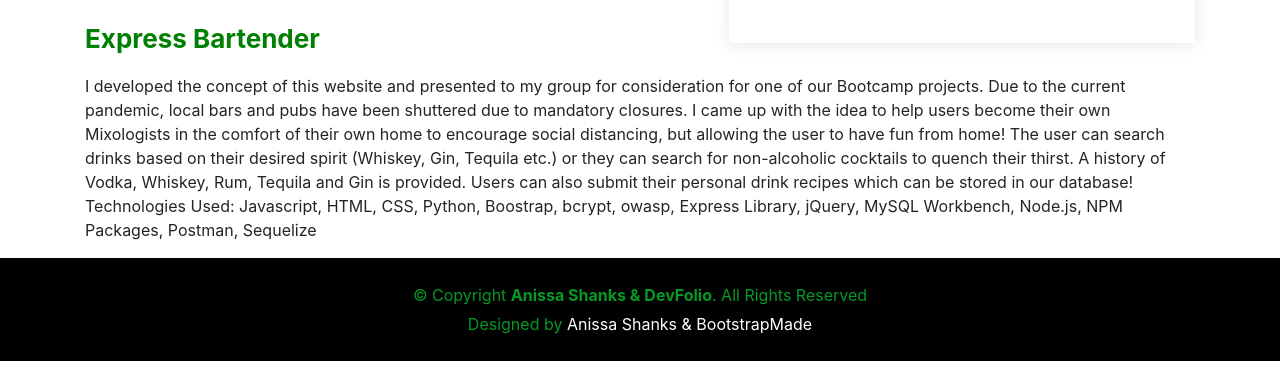
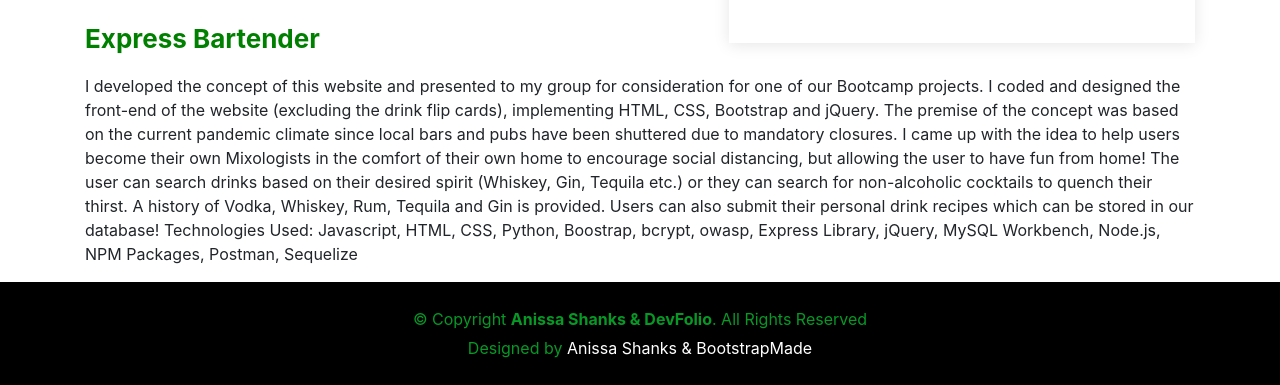
Before and after one commit to anissa1908/Portfolio_Final, a website with bundled scripts: page portfolio-details-EB.html in a window 1280 px wide. Shown: the part 1384-1769 px from the top of the page. Before the commit the page ends 1745 px from the top, so only its background shows below. Built offline with nearby package versions, Linux system fonts and the light colour scheme.

Commit message:
added to description on Express Bartender details page

```diff
--- a/portfolio-details-EB.html
+++ b/portfolio-details-EB.html
@@ -114,11 +114,15 @@
         <div class="portfolio-description">
           <h2>Express Bartender</h2>
           <p>
-            I developed the concept of this website and presented to my group for consideration for one of our Bootcamp projects. Due to the current pandemic, local bars and pubs have been shuttered
-            due to mandatory closures. I came up with the idea to help users become their own Mixologists in the comfort of their own home to encourage social distancing, but allowing
-            the user to have fun from home! The user can search drinks based on their desired spirit (Whiskey, Gin, Tequila etc.) or they can search for non-alcoholic cocktails to quench
-            their thirst. A history of Vodka, Whiskey, Rum, Tequila and Gin is provided. Users can also submit their personal drink recipes which can be stored in our database!
-            Technologies Used: Javascript, HTML, CSS, Python, Boostrap, bcrypt, owasp, Express Library, jQuery, MySQL Workbench, Node.js, NPM Packages, Postman, Sequelize
+            I developed the concept of this website and presented to my group for consideration for one of our Bootcamp projects. I coded and designed
+            the front-end of the website (excluding the drink flip cards), implementing HTML, CSS, Bootstrap and jQuery. The premise of the concept
+            was based on the current pandemic climate since local bars and pubs have been shuttered due to mandatory closures. I came up with the
+            idea to help users become their own Mixologists in the comfort of their own home to encourage social distancing, but allowing the user
+            to have fun from home! The user can search drinks based on their desired spirit (Whiskey, Gin, Tequila etc.) or they can search for
+            non-alcoholic cocktails to quench their thirst. A history of Vodka, Whiskey, Rum, Tequila and Gin is provided. Users can also submit
+            their personal drink recipes which can be stored in our database!
+            Technologies Used: Javascript, HTML, CSS, Python, Boostrap, bcrypt, owasp, Express Library, jQuery, MySQL Workbench, Node.js,
+            NPM Packages, Postman, Sequelize
           </p>
         </div>
       </div>
```
